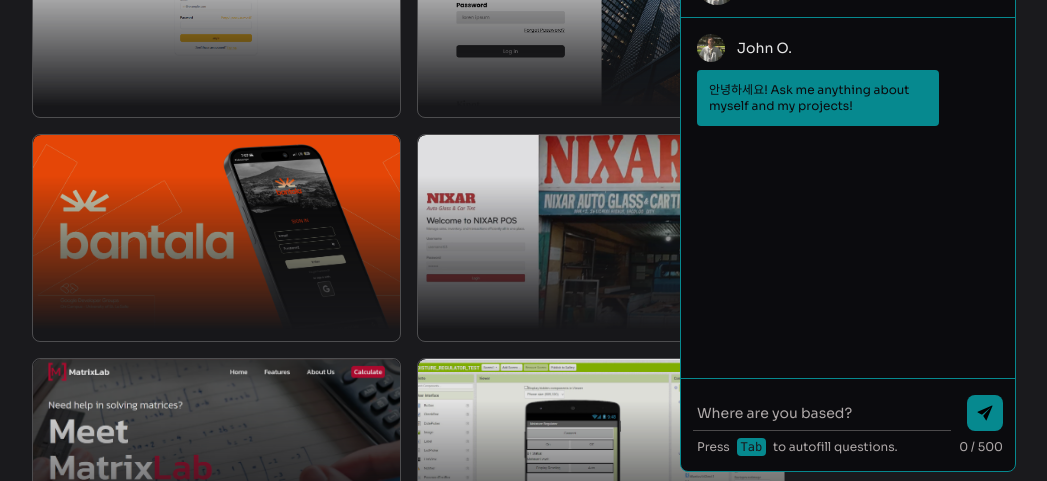
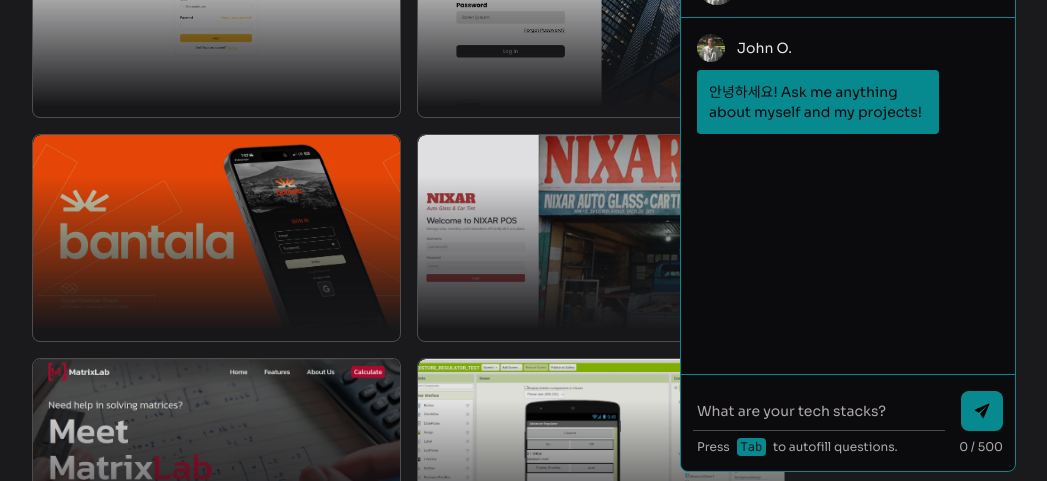
Before and after one commit to ChocoCodes/portfolio, a Next.js app: page /projects in a window 1280 px wide. Both pictures are taken after a click on the button "Chat with John". Shown: the part 236-717 px from the top of the page, without its empty margins (224-1271 px from the left). Built offline with nearby package versions, Linux system fonts and the light colour scheme.

Commit message:
chore: add loading logic in chatbot while ai is streaming messages

```diff
--- a/app/api/chat/route.ts
+++ b/app/api/chat/route.ts
@@ -45,10 +45,10 @@
 
         const result = streamText({
             model: gemini('gemini-2.0-flash'),
-            maxOutputTokens: 200,
+            maxOutputTokens: 300,
             messages: await convertToModelMessages(messages),
             tools,
-            system: `You are the AI Assistant for John Roland Octavio’s Professional Portfolio, with access to his personal data and projects.
+            system: `You are the AI Assistant of John Roland Octavio, with access to his personal data and projects.
             When users ask questions, search the knowledge base for relevant information. Always search before answering if the question might relate to the given information.
             Base your answers on the search results when available. Give concise answers that correctly answer what the user is asking for.
             If a question is asked that is not covered in the context, politely state that you don't have that specific information and tell the user to go to his Contacts page in the portfolio instead.`,
--- a/components/chat/chat-input.tsx
+++ b/components/chat/chat-input.tsx
@@ -2,24 +2,28 @@
 
 import { useState, useEffect } from 'react';
 import { IoIosSend } from "react-icons/io";
+import { ChatStatus } from 'ai';
+import { AiOutlineLoading3Quarters } from "react-icons/ai";
 
 interface ChatInputProps {
     onSend: (message: string) => void;
+    status: ChatStatus;
 }
 
 const PLACEHOLDERS = [
     "Are you open to work?",
-    "Where are you based?",
+    "Tell me about your projects",
     "What are your tech stacks?"
 ];
 
 const MAX_CHAR = 500;
-const N_SECS = 3;
+const N_SECS = 5;
 
-export const ChatInput = ({ onSend }: ChatInputProps ) => {
+export const ChatInput = ({ onSend, status }: ChatInputProps ) => {
     const [query, setQuery] = useState("");
     const [placeholder, setPlaceholder] = useState(PLACEHOLDERS[0]);
 
+    // Displaying autofill questions in placeholders
     useEffect(() => {
         const interval = setInterval(() => {
             setPlaceholder(prev => {
@@ -29,12 +33,16 @@
         }, N_SECS * 1000);
 
         return () => clearInterval(interval);
-    }, [N_SECS]);
+    }, []);
+
+    const isStreaming = status === "streaming" || status === "submitted";
 
     const handleSend = () => {
-        if (query.trim().length == 0) return;
+        if (query.trim().length == 0 || isStreaming) return;
+
         onSend(query);
         setQuery("");
+
     }
 
     // Manage Tab autocomplete and manual send (Enter)
@@ -44,7 +52,7 @@
             setQuery(placeholder);
         }
 
-        if (e.key === 'Enter' && query.length > 0) {
+        if (e.key === 'Enter' && query.length > 0 && !isStreaming) {
             handleSend();
         }
     }
@@ -64,10 +72,11 @@
                     placeholder={ placeholder }
                 />
                 <button
-                    className='bg-accent p-2 text-xl rounded-lg hover:bg-accent/85 hover:cursor-pointer'
+                    className={`${isStreaming ? 'bg-accent/85' : ''} w-12 h-10 bg-accent text-xl p-2 rounded-lg hover:bg-accent/85 hover:cursor-pointer flex items-center justify-center`}
                     onClick={ handleSend }
+                    disabled={ isStreaming }
                 >
-                    <IoIosSend />
+                    { isStreaming ? <AiOutlineLoading3Quarters className='animate-spin' /> : <IoIosSend /> }
                 </button>
             </div>
             <div className="flex justify-between text-xs text-secondary items-center">
--- a/components/chat/chat-message.tsx
+++ b/components/chat/chat-message.tsx
@@ -1,13 +1,16 @@
 import { UIMessage } from '@ai-sdk/react';
 import clsx from 'clsx';
 import Image from 'next/image';
+import ReactMarkdown from 'react-markdown';
+import { TypingIndicator } from './typing-indicator';
 
 interface ChatMessageProps {
     sender: "John O." | "me";
     messages: UIMessage;
+    isTyping?: boolean;
 }
 
-export const ChatMessage = ({ sender, messages }: ChatMessageProps) => {
+export const ChatMessage = ({ sender, messages, isTyping }: ChatMessageProps) => {
     return (
         <div
             className={clsx(
@@ -40,14 +43,25 @@
                     }
                 )}
             >
-                {messages.parts.map((part, index) => {
-                    switch(part.type) {
-                        case 'text':
-                            return <p key={index} className='text-xs'>{part.text}</p>
-                        default:
-                            return null;
-                    }
-                })}
+                {isTyping ? <TypingIndicator /> : (
+                    messages.parts.map((part, index) => {
+                        switch(part.type) {
+                            case 'text':
+                                return (
+                                    <div
+                                        key={ index }
+                                        className='text-sm prose prose-sm max-w-none'
+                                    >
+                                        <ReactMarkdown>
+                                            { part.text }
+                                        </ReactMarkdown>
+                                    </div>
+                                )
+                            default:
+                                return null;
+                        }
+                }))
+                }
             </div>
         </div>
     );
--- a/components/chat/chat-panel.tsx
+++ b/components/chat/chat-panel.tsx
@@ -100,6 +100,8 @@
     }
   }, [messages])
 
+  const isStreaming = status === "streaming" || status === "submitted";
+
   return (
     <motion.div
       className={`relative flex flex-col w-84 h-130 border border-accent rounded-lg overflow-hidden bg-surface font-sora ${ open ? 'pointer-events-auto' : 'pointer-events-none'}`}
@@ -112,11 +114,28 @@
         ref={ scrollContainerRef }
         className="flex flex-col flex-1 gap-4 p-4 overflow-y-auto scrollbar-none"
       >
-        { messages.map(message => (
-          <ChatMessage key={ message.id } sender={ message.role === 'assistant' ? "John O." : "me" } messages={message} />
-        ))}
+        {messages.map(message => {
+          const hasContent = message.parts.some(part =>
+            part.type === 'text' && part.text && part.text.trim().length > 0
+          );
+
+          if (!hasContent && message.role === 'assistant') {
+            return null;
+          }
+
+          return <ChatMessage key={ message.id } sender={ message.role === 'assistant' ? "John O." : "me" } messages={ message } />
+        })}
+
+        {isStreaming && (
+          <ChatMessage
+            sender="John O."
+            messages={ {} as UIMessage }
+            isTyping={ true }
+          />
+        )}
+
       </div>
-      <ChatInput onSend={ handleSubmit } />
+      <ChatInput onSend={ handleSubmit } status={ status }/>
     </motion.div>
   )
 }
--- /dev/null
+++ b/components/chat/typing-indicator.tsx
@@ -0,0 +1,9 @@
+export const TypingIndicator = () => {
+    return (
+        <div className="flex gap-1 items-center py-1">
+            <span className="w-1 h-1 bg-surface rounded-full animate-bounce" style={{animationDelay: '0ms'}}></span>
+            <span className="w-1 h-1 bg-surface rounded-full animate-bounce" style={{animationDelay: '150ms'}}></span>
+            <span className="w-1 h-1 bg-surface rounded-full animate-bounce" style={{animationDelay: '300ms'}}></span>
+        </div>
+    )
+}
--- a/lib/db/schema.ts
+++ b/lib/db/schema.ts
@@ -3,7 +3,7 @@
 export const documents = pgTable("documents", {
     id: serial("id").primaryKey(),
     content: text("content").notNull(),
-    embedding: vector("embedding", { dimensions: 1536 }), // Google "text-embedding-004" model dimensions = 768. "gemini-embedding-001" = 3072
+    embedding: vector("embedding", { dimensions: 1536 }),
     metadata: jsonb("metadata").$type<{
         source: string;
         headers: string[];
--- a/lib/db/semantic-search.ts
+++ b/lib/db/semantic-search.ts
@@ -1,4 +1,4 @@
-import { cosineDistance, desc, gt, sql } from "drizzle-orm";
+import { cosineDistance, desc, sql } from "drizzle-orm";
 import { db } from "./config";
 import { documents } from "./schema";
 import { generateEmbedding } from "../rag/embedding";
--- a/package.json
+++ b/package.json
@@ -25,6 +25,7 @@
     "react": "19.2.1",
     "react-dom": "19.2.1",
     "react-icons": "^5.5.0",
+    "react-markdown": "^10.1.0",
     "react-snowfall": "^2.4.0",
     "zod": "^4.3.6"
   },
```
Also changed, not shown: 1 other file (tests, documents, lock files or other folders).
